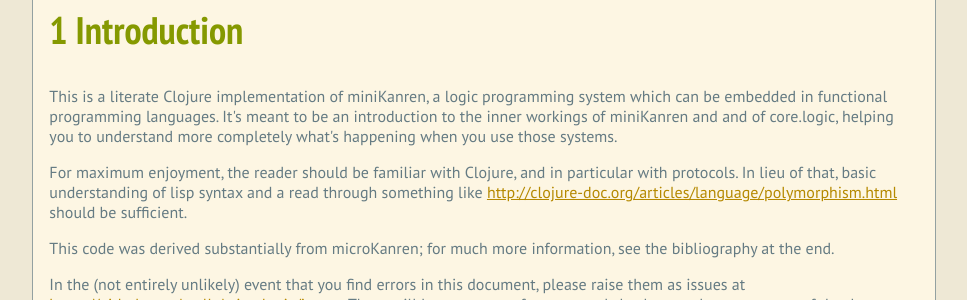
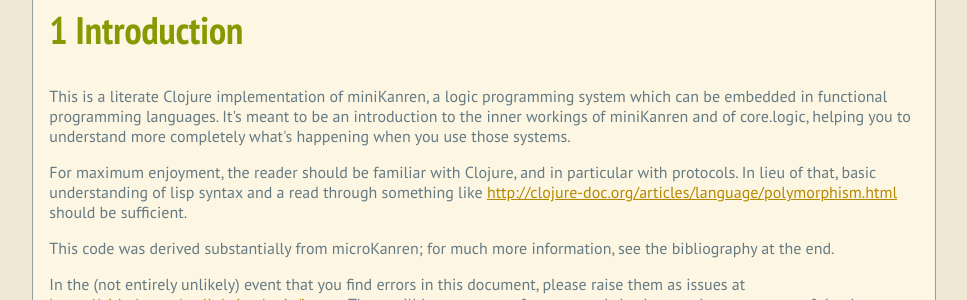
Before and after one commit to mullr/micrologic, a Jekyll site: the page literate.html, which Jekyll copies as it is, in a window 1280 px wide and 900 px high, scrolled down 668 px. Shown: the part 174-474 px from the top of the window, without its empty margins (156-1123 px from the left). Built offline with Jekyll 4.4.1, drawn with Linux system fonts in a browser that asks for light colours; Markdown is read by kramdown in place of the engine named in the settings; some of the changed text lies outside the part shown.

Commit message:
Update docs

```diff
--- a/literate.html
+++ b/literate.html
@@ -4,7 +4,7 @@
 <html xmlns="http://www.w3.org/1999/xhtml" lang="en" xml:lang="en">
 <head>
 <title>microLogic</title>
-<!-- 2015-01-08 Thu 10:41 -->
+<!-- 2015-01-08 Thu 21:54 -->
 <meta  http-equiv="Content-Type" content="text/html;charset=utf-8" />
 <meta  name="generator" content="Org-mode" />
 <meta  name="author" content="Russell Mull" />
@@ -204,7 +204,7 @@
 This is a literate Clojure implementation of miniKanren, a logic
 programming system which can be embedded in functional programming
 languages.  It's meant to be an introduction to the inner workings of
-miniKanren and and of core.logic, helping you to understand more
+miniKanren and of core.logic, helping you to understand more
 completely what's happening when you use those systems.
 </p>
 
@@ -1694,7 +1694,7 @@
 </div>
 <div id="postamble" class="status">
 <p class="author">Author: Russell Mull</p>
-<p class="date">Created: 2015-01-08 Thu 10:41</p>
+<p class="date">Created: 2015-01-08 Thu 21:54</p>
 <p class="creator"><a href="http://www.gnu.org/software/emacs/">Emacs</a> 24.4.1 (<a href="http://orgmode.org">Org</a> mode 8.2.10)</p>
 <p class="validation"><a href="http://validator.w3.org/check?uri=referer">Validate</a></p>
 </div>
```
